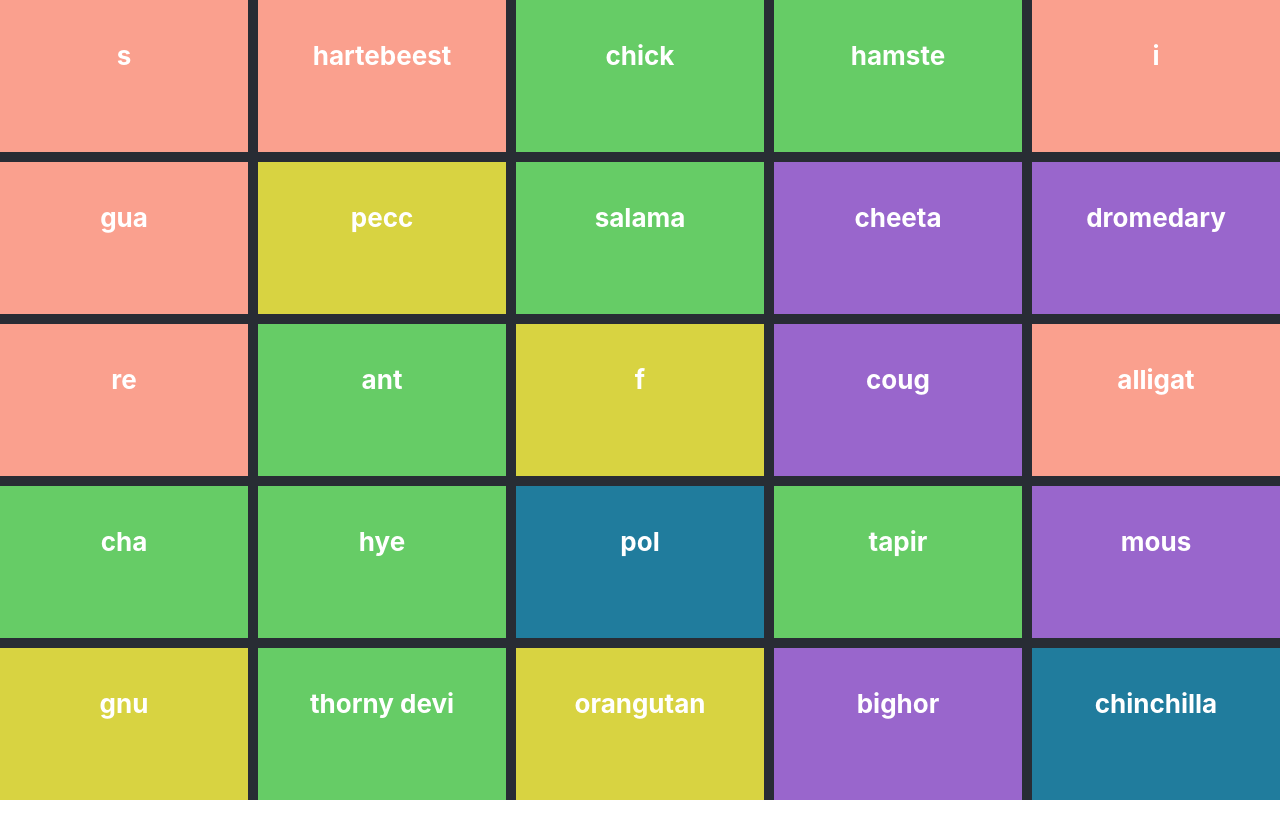
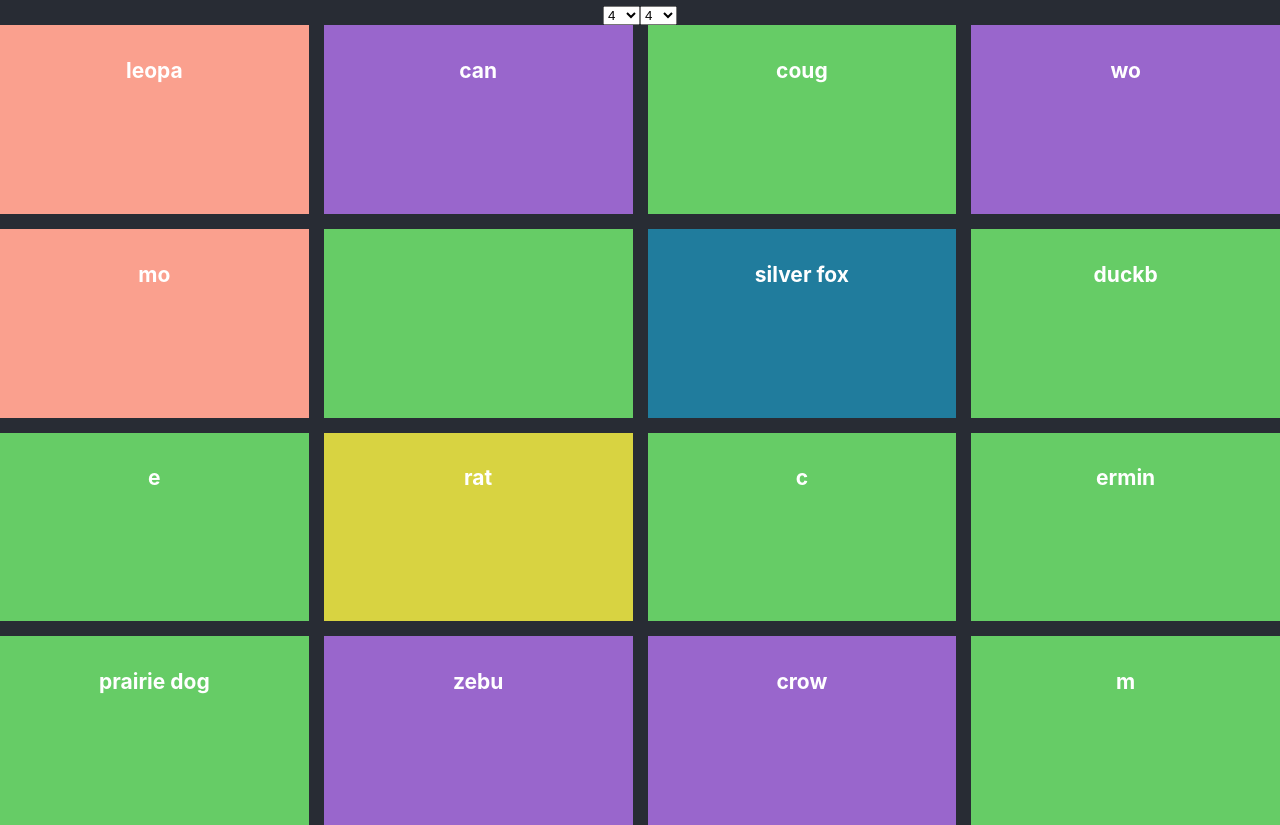
Before and after one commit to jocvegar/Visualizer, a React (Create React App) app: page / in a window 1280 px wide. Before the commit the page ends 800 px from the top, so only its background shows below. Built offline with nearby package versions, Linux system fonts and the light colour scheme.

Commit message:
Adds select for cols and d rows

```diff
--- a/src/App.css
+++ b/src/App.css
@@ -5,29 +5,16 @@
 
 .App-header {
   background-color: #282c34;
-  font-size: calc(10px + 2vmin);
+  font-size: calc(5px + 2vmin);
   color: white;
 }
 
 #container {
   display: grid;
-  grid-template-columns: repeat(5, 1fr);
-  grid-template-rows: repeat(5, 1fr);
-  /* grid-template-rows: repeat(3, auto);
-  grid-template-columns: repeat(auto-fit, minmax(230px, 1fr)); */
-  grid-gap: 10px;
+  grid-gap: 15px;
   min-width: 100vw;
   min-height: 100vh;
-  /* display: flex;
-  flex-flow: wrap;
-  justify-content: space-around;
-  align-content: space-around;
-  align-items: center; */
 }
-
-/* #container .box {
-  width: 19%;
-} */
 
 .box {
   color: #fff;
--- a/src/components/Box.js
+++ b/src/components/Box.js
@@ -2,34 +2,34 @@ import React, { useState, useEffect } from "react";
 import animalList from "../animal.json";
 import Header from "./Header";
 
-
 function Box() {
   const [color, setColor] = useState("");
-  const [animal, setAnimal] = useState("");
+  const [title, setTitle] = useState("");
   const colors = ["#9966CC", "#FAA08E", "#66CC66", "#207C9D", "#d8d341"];
 
   const getColor = () => {
     const i = Math.floor(Math.random() * colors.length);
     setColor(colors[i]);
   };
-  const getAnimal = () => {
+
+  const getTitle = () => {
     const i = Math.floor(Math.random() * animalList.length);
-    setAnimal(animalList[i]);
+    setTitle(animalList[i]);
   };
 
   const handleWordEnd = () => {
     getColor();
-    getAnimal();
+    getTitle();
   }
 
   useEffect(() => {
     getColor();
-    getAnimal();
+    getTitle();
   }, []);
 
   return (
     <div className="box" style={{ backgroundColor: color }}>
-      <Header header = {animal} onWordEnd={handleWordEnd}/>
+      <Header header={title} onWordEnd={handleWordEnd}/>
     </div>
   );
 }
--- a/src/components/Container.js
+++ b/src/components/Container.js
@@ -1,12 +1,46 @@
+import React, { useState } from "react";
 import Box from "./Box";
 
 function Container() {
-  var length = [...Array(25).keys()];
+  const [rowNumber, setRowNumber] = useState(4);
+  const [columnNumber, setColumnNumber] = useState(4);
+  const selectOptions = [
+    1,2,3,4,5,6,7,8,9,10,11,12,13,14,15,16,17,18,19,20
+  ];
+
+  var totalBoxes = [...Array(rowNumber*columnNumber).keys()];
+
+  const gridStyle = {
+    gridTemplateColumns: `repeat(${columnNumber}, 1fr)`,
+    gridTemplateRows: `repeat(${rowNumber}, 1fr)`,
+  }
 
   return (
     <>
-    <div id="container">
-      {length.map((index) => {
+    <select
+        value={rowNumber}
+        onChange={(e) => setRowNumber(e.target.value)}
+      >
+        {selectOptions.map((option) => (
+          <option key={option} value={option}>
+            {option}
+          </option>
+        ))}
+    </select>
+
+    <select
+        value={columnNumber}
+        onChange={(e) => setColumnNumber(e.target.value)}
+      >
+        {selectOptions.map((option) => (
+          <option key={option} value={option}>
+            {option}
+          </option>
+        ))}
+    </select>
+
+    <div id="container" style={gridStyle}>
+      {totalBoxes.map((index) => {
         return <Box key={index} />;
       })}
     </div>
--- a/src/components/Header.js
+++ b/src/components/Header.js
@@ -23,11 +23,7 @@ function Header({ header, onWordEnd }) {
     letterCycler();
   }, [header]);
 
-  return (
-    <>
-      <h4>{letter}</h4>
-    </>
-  );
+  return <h4>{letter}</h4>;
 }
 
 export default Header;
```
